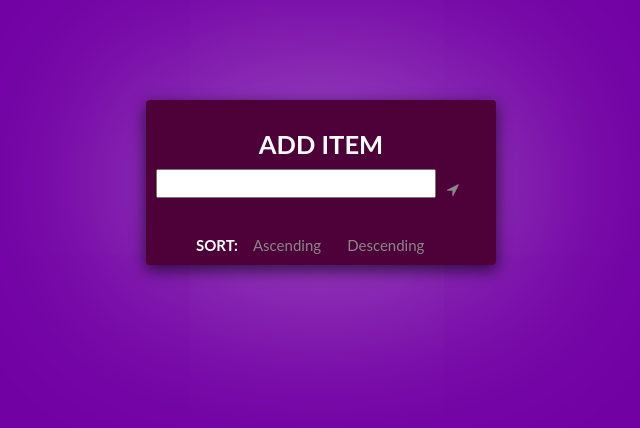
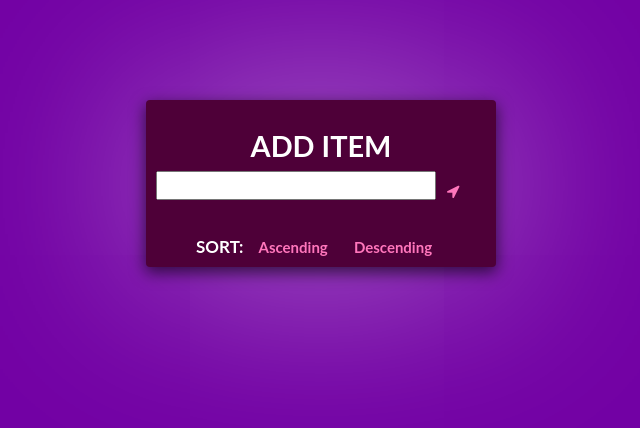
Before and after one commit to FACG2/bayMax-toDO, a website: page index.html in a window 1280 px wide. Shown: the whole page, without its empty margins (319-959 px from the left). Drawn offline with Linux system fonts and the light colour scheme.

Commit message:
final style and dom

```diff
--- a/css/style.css
+++ b/css/style.css
@@ -45,7 +45,7 @@ h2{
 button {
   background: none;
     border: 0px;
-    color: #888;
+    color: #4e0038;
     font-size: 15px;
     margin: 0;
     font-family: Lato, sans-serif;
@@ -56,11 +56,17 @@ button {
 button:hover {
   color: #0FC57C;
 }
+#ascending , #descending , .fa-location-arrow:before{
+  color: #ff76bc;
+  font-weight: bold;
+
+}
+
 
 label{
   color: WHITE;
-  font-weight: 700;
-  font-size: 15px;
+  font-weight: bold;
+  font-size: 17px;
   padding: 30px 0 10px;
   margin: 0;
   text-transform: uppercase;
--- a/dom.js
+++ b/dom.js
@@ -9,7 +9,6 @@
   var se = JSON.parse(localStorage.getItem("mySe1"));
   if (se != null) {
     state = se;
-    console.log(se);
   }
   // This function takes a todo, it returns the DOM node representing that todo
   var createTodoNode = function(todo) {
```
